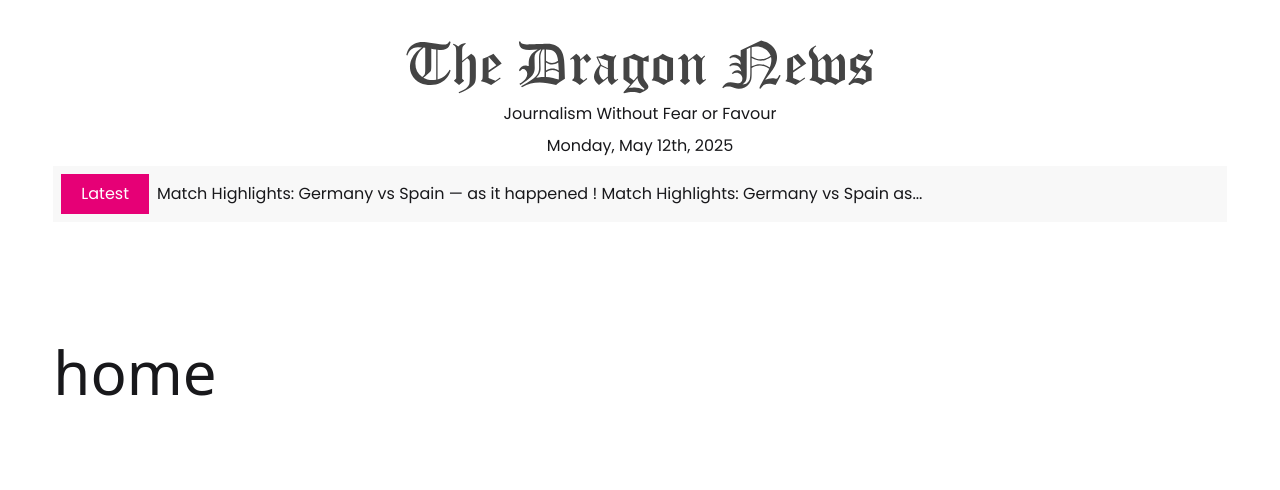
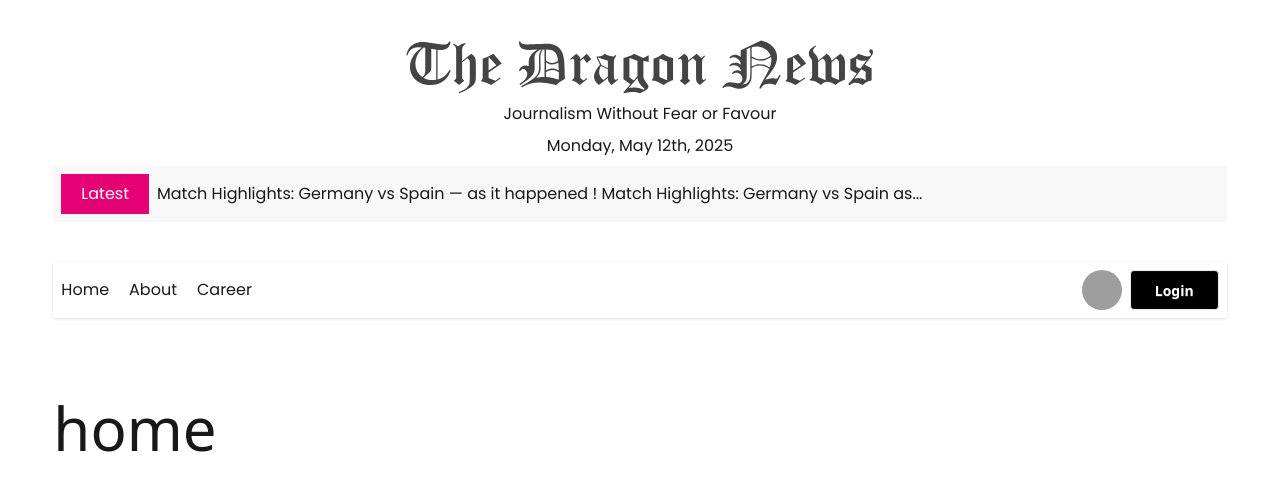
Before and after one commit to mdsaifurrahman117/Dragon-News, a React (Vite) app: page / in a window 1280 px wide. Shown: the top 490 px of the page. Built offline with nearby package versions, Linux system fonts and the light colour scheme; grey boxes are pictures that could not be loaded.

Commit message:
navbar added

```diff
--- a/src/components/Navbar.jsx
+++ b/src/components/Navbar.jsx
@@ -1,9 +1,33 @@
 import React from 'react';
+import { NavLink } from 'react-router';
 
 const Navbar = () => {
           return (
-                    <nav>
-
+                    <nav className="w-11/12 mx-auto flex justify-end bg-base-100 shadow py-2">
+                              <div className="navbar-start hidden lg:flex gap-5 pl-2 desc-font">
+                                        <NavLink to={"/"}>Home</NavLink>
+                                        <NavLink to={"/"}>About</NavLink>
+                                        <NavLink to={"/"}>Career</NavLink>
+                              </div>
+                              <div className="navbar-end gap-2">
+                                        <div className="avatar">
+                                                  <div className="w-10 rounded-full">
+                                                            <img src="https://img.daisyui.com/images/profile/demo/yellingcat@192.webp" />
+                                                  </div>
+                                        </div>
+                                        <button className="btn px-6 bg-black text-white">Login</button>
+                                        <div className="dropdown">
+                                                  <div tabIndex={0} role="button" className="btn btn-ghost lg:hidden">
+                                                            <svg xmlns="http://www.w3.org/2000/svg" className="h-5 w-5" fill="none" viewBox="0 0 24 24" stroke="currentColor"> <path strokeLinecap="round" strokeLinejoin="round" strokeWidth="2" d="M4 6h16M4 12h8m-8 6h16" /> </svg>
+                                                  </div>
+                                                  <ul
+                                                            tabIndex={0}
+                                                            className="menu menu-sm dropdown-content bg-base-100 rounded-box z-1 mt-3 w-52 p-2 shadow">
+                                                            <li><a>Item 1</a></li>
+                                                            <li><a>Item 3</a></li>
+                                                  </ul>
+                                        </div>
+                              </div>
                     </nav>
           );
 };
--- a/src/layout/Root.jsx
+++ b/src/layout/Root.jsx
@@ -2,11 +2,13 @@ import React from 'react';
 import Header from '../components/Header';
 import { Outlet } from 'react-router';
 import Footer from './../components/Footer';
+import Navbar from '../components/Navbar';
 
 const Root = () => {
           return (
                     <>
                               <Header />
+                              <Navbar />
                               <Outlet />
                               <Footer />
                     </>
```
